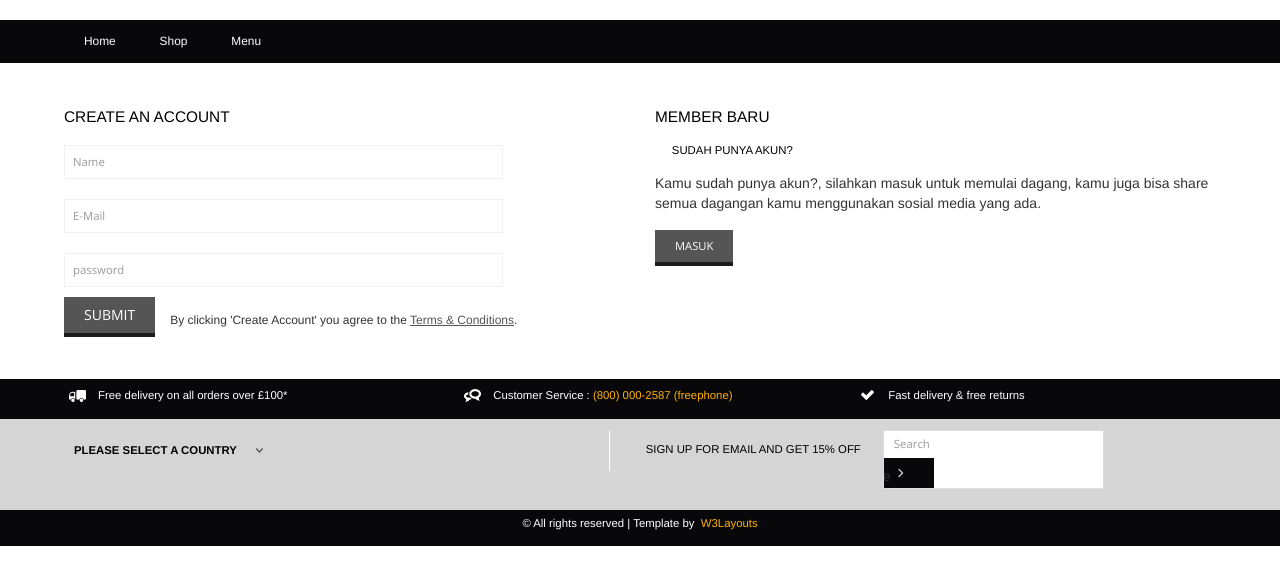
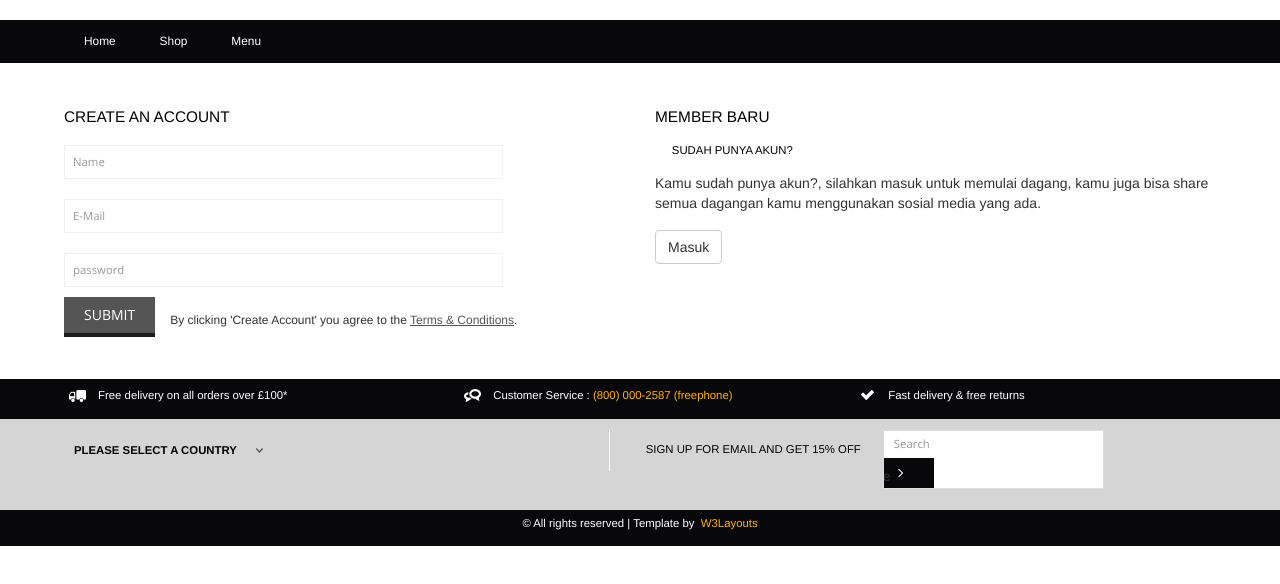
Before and after one commit to salamflamo/urut, a plain HTML site: page register.html in a window 1280 px wide. Drawn offline with nearby package versions, Linux system fonts and the light colour scheme.

Commit message:
benerin register

```diff
--- a/register.html
+++ b/register.html
@@ -62,6 +62,7 @@ License URL: http://creativecommons.org/licenses/by/3.0/
 	</script>
   <!-- bootstrap -->
   <link rel="stylesheet" href="css/bootstrap.css" media="all" >
+  <!-- tamabahn -->
 </head>
 <body>
   <div class="navbar navbar-fixed-top">
@@ -196,7 +197,7 @@ License URL: http://creativecommons.org/licenses/by/3.0/
                       Kamu sudah punya akun?, silahkan masuk untuk memulai dagang, kamu juga bisa share semua dagangan kamu menggunakan sosial media yang ada.
                     </p>
           					<div class="button1">
-          					   <a href="login.html"><input type="submit" name="Submit" value="Masuk"></a>
+          					   <a href="login.html" class="btn btn-default">Masuk</a>
           					 </div>
           					 <div class="clear"></div>
                 </div>
```
Also changed, not shown: index.html (+2 -0 lines).
